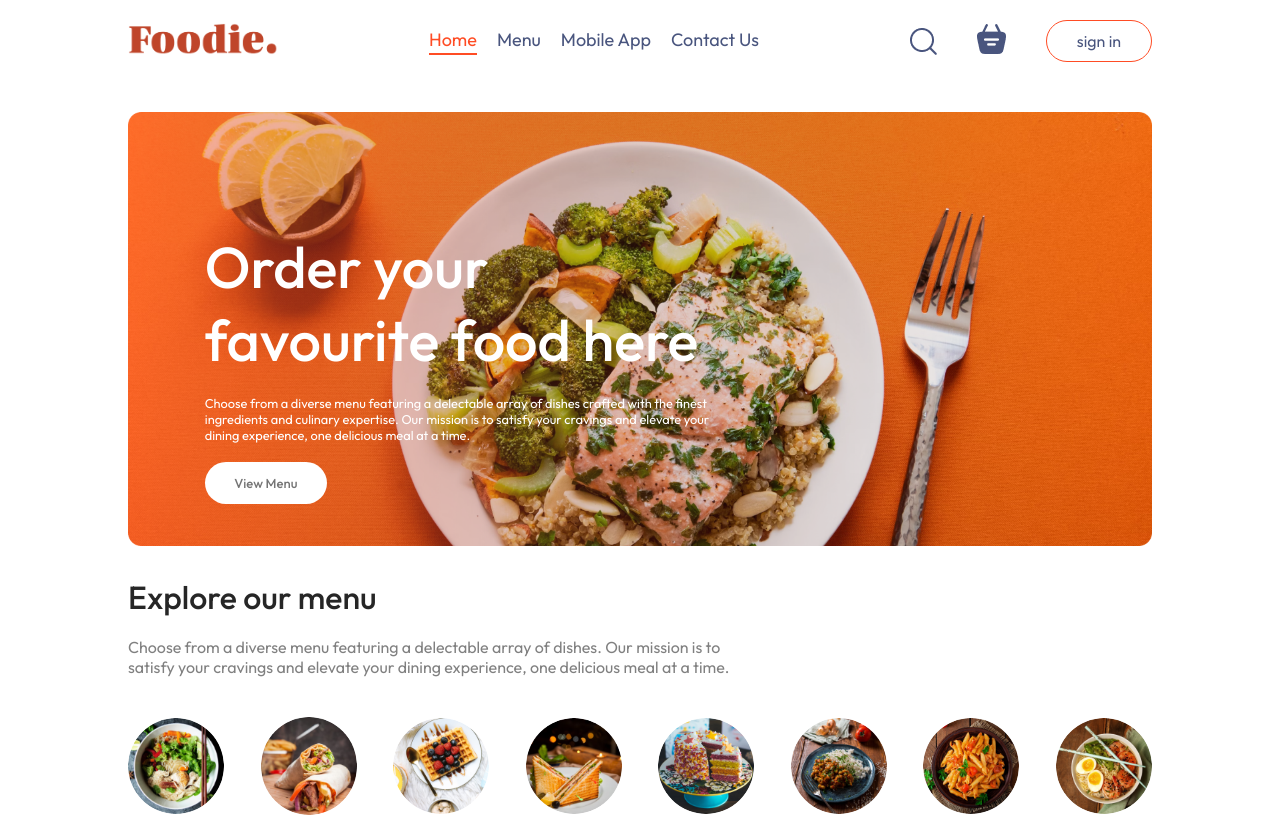
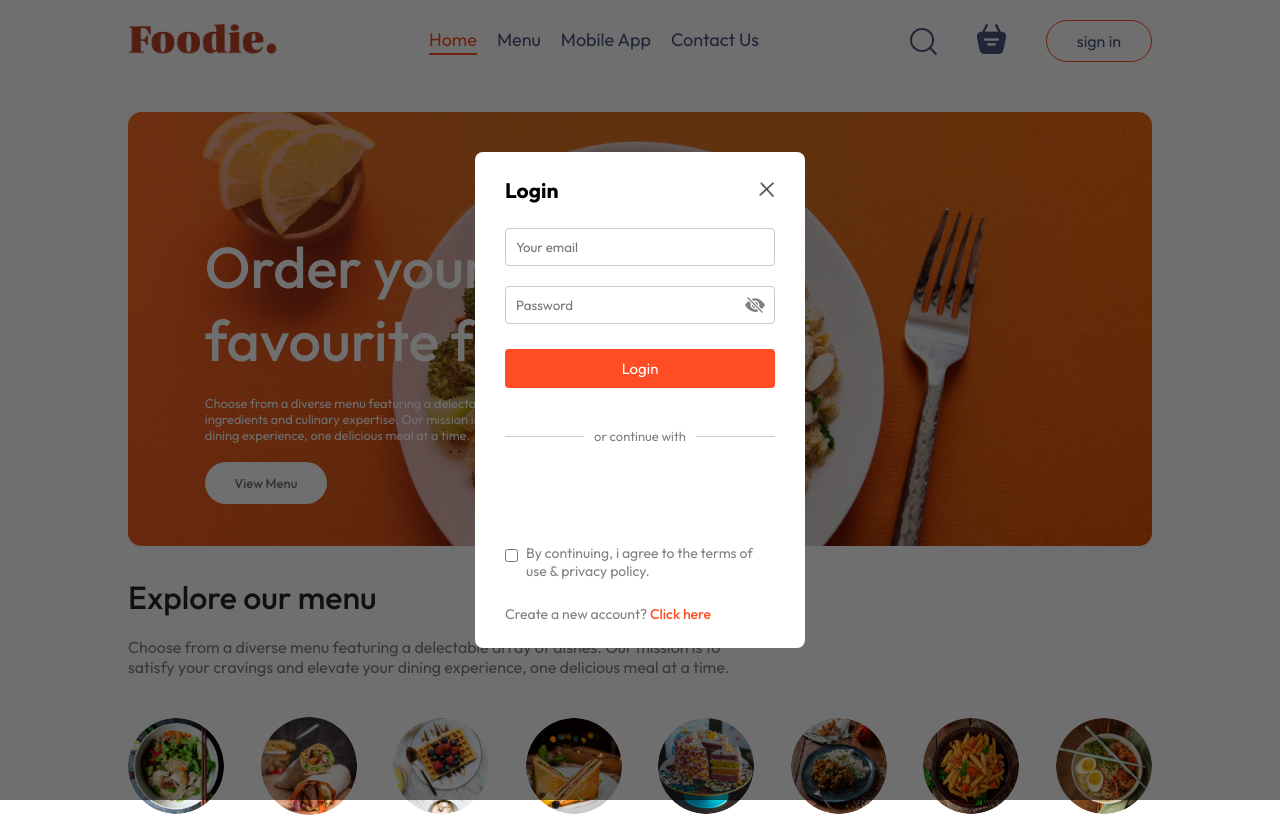
Before and after one commit to Lohit534/mern-full-stack, a React (Vite) app in the folder frontend/: page / in a window 1280 px wide. Shown: the top 817 px of the page. Built offline with nearby package versions, Linux system fonts and the light colour scheme; no server answers.

Commit message:
feat: Show Login Popup initially on load and default to Login mode
- Set showLogin=true in App.jsx to open popup by default
- Changed default mode in LoginPopup from 'Sign Up' to 'Login'

```diff
--- a/frontend/src/App.jsx
+++ b/frontend/src/App.jsx
@@ -14,7 +14,7 @@ import AuthNotification from './components/AuthNotification/AuthNotification'
 
 const App = () => {
 
-  const [showLogin, setShowLogin] = useState(false);
+  const [showLogin, setShowLogin] = useState(true);
   const [authNotification, setAuthNotification] = useState(null);
 
   const showAuthNotification = (message, type = 'success') => {
--- a/frontend/src/components/LoginPopup/LoginPopup.jsx
+++ b/frontend/src/components/LoginPopup/LoginPopup.jsx
@@ -9,7 +9,7 @@ import { toast } from 'react-toastify'
 const LoginPopup = ({ setShowLogin, showAuthNotification }) => {
 
     const { setToken, url, loadCartData } = useContext(StoreContext)
-    const [currState, setCurrState] = useState("Sign Up");
+    const [currState, setCurrState] = useState("Login");
     const [showPassword, setShowPassword] = useState(false);
 
     const [data, setData] = useState({
```
